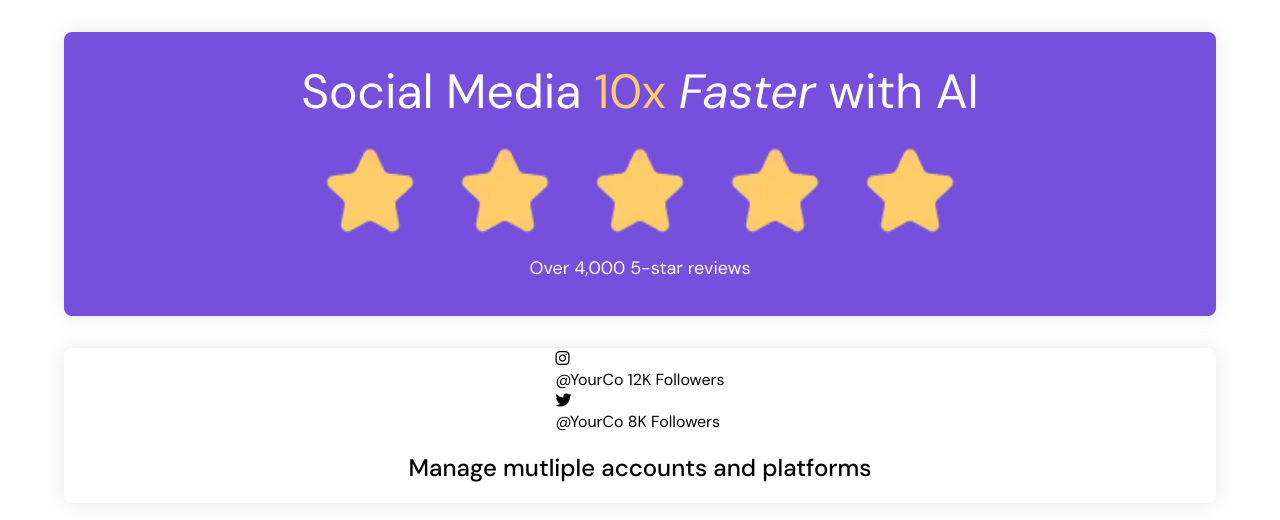
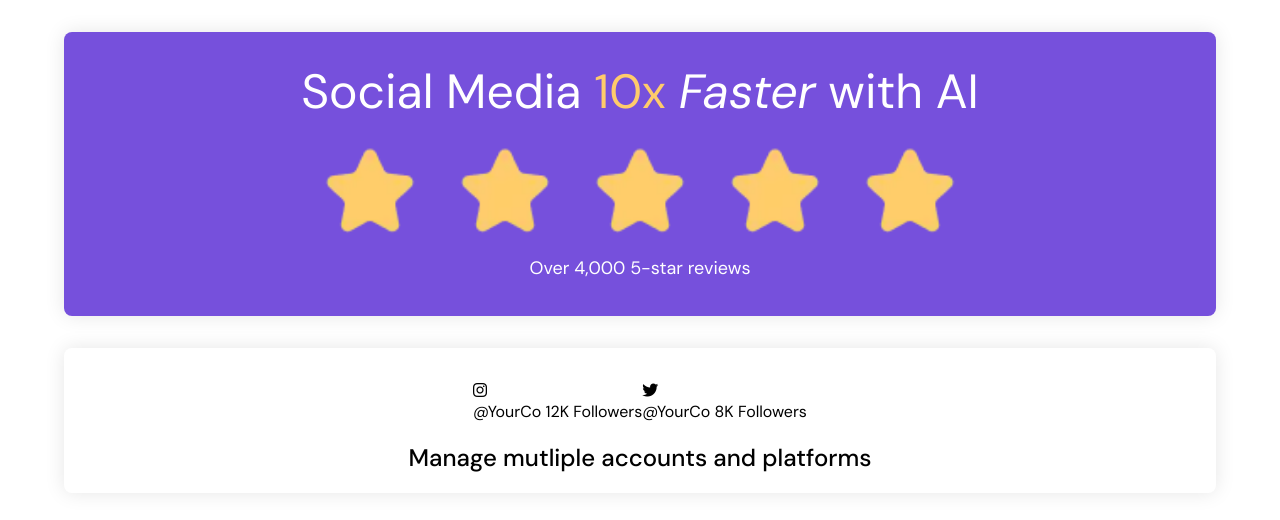
Before and after one commit to LesleyWesley/bento-grid, a plain HTML site: page index.html in a window 1280 px wide. Drawn offline with Linux system fonts and the light colour scheme.

Commit message:
Started styling social card

```diff
--- a/css/main.css
+++ b/css/main.css
@@ -41,6 +41,7 @@
 .wide-content-container {
   width: 90%;
   flex-direction: column;
+  padding-top: 2rem;
 }
 
 /*Mobile Styling*/
@@ -87,3 +88,9 @@ h2 {
   font-size: 1.5rem;
   font-weight: 500;
 }
+
+.social-card-section {
+  display: flex;
+  justify-content: space-between;
+  align-items: center;
+}
```
